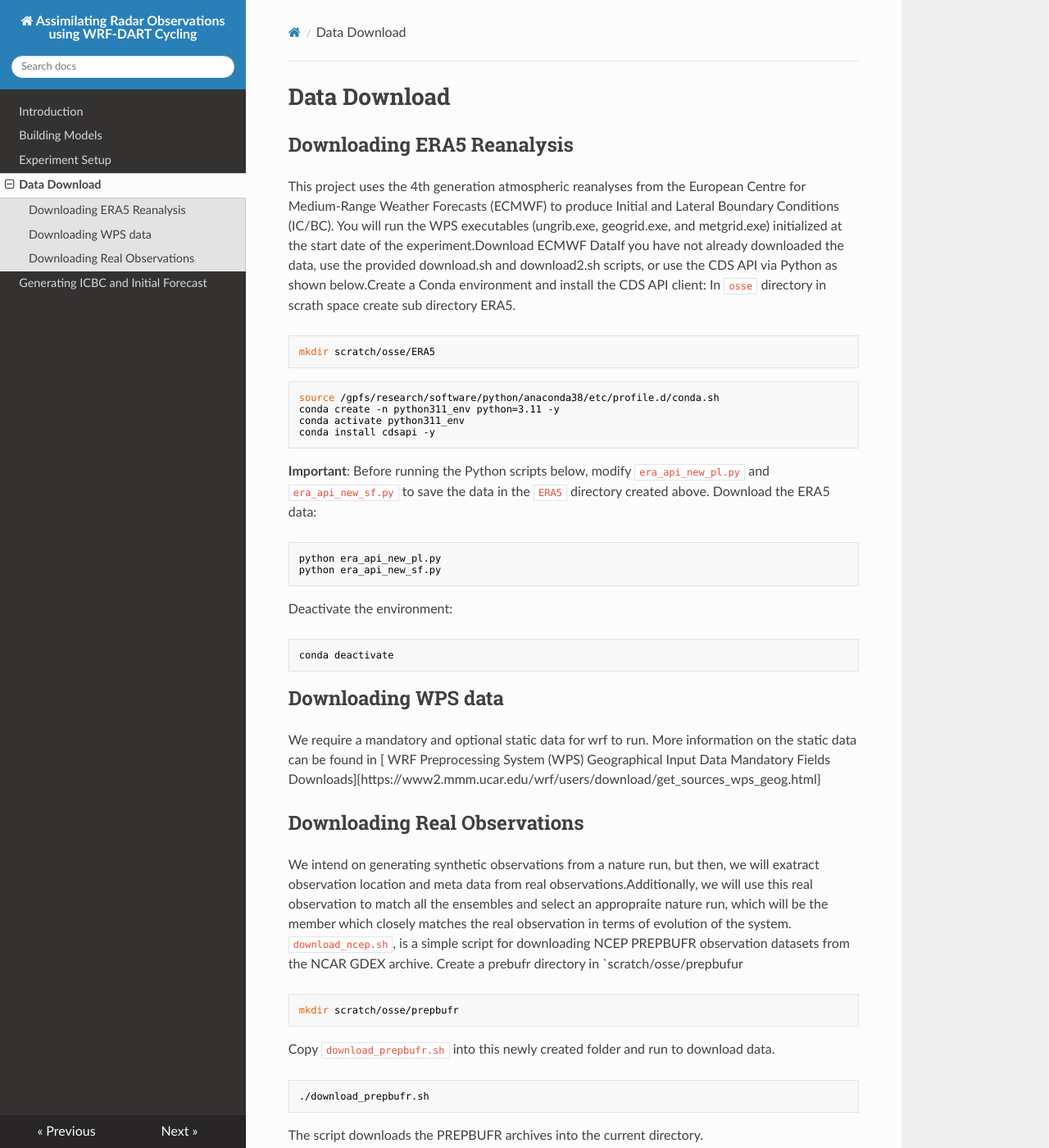
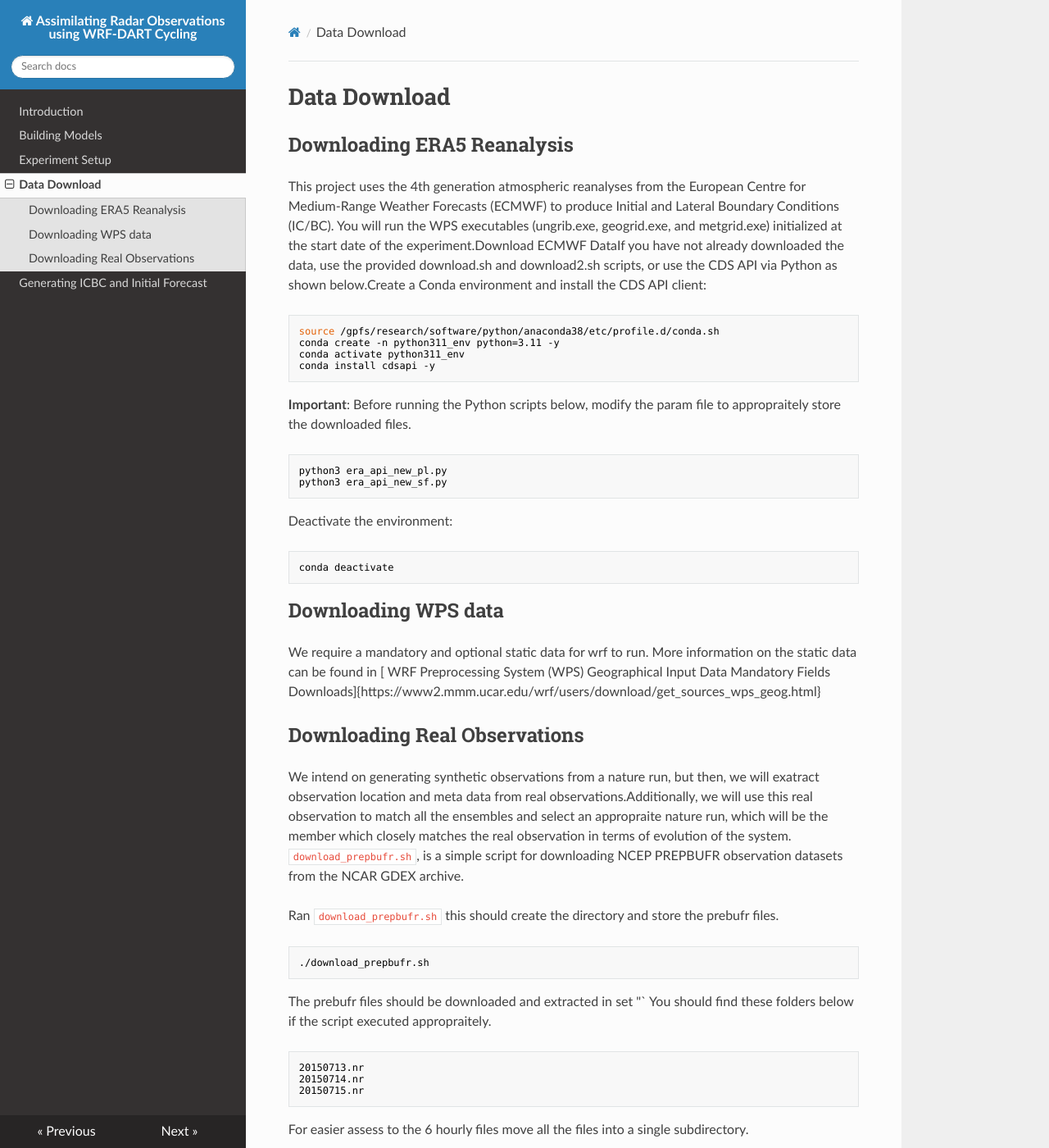
Before and after one commit to stephen-asare/WRF-DART-CYCLING, an MkDocs documentation site: the page built from docs/data_download.md, in a window 1280 px wide and 1400 px high. Shown: the whole window at 82% size. Built offline with MkDocs 1.6.1, drawn with Linux system fonts in a browser that asks for light colours; nearby versions of some CDN libraries; some of the changed text lies outside the part shown.

Commit message:
update download script for prebufr file

````diff
--- a/docs/data_download.md
+++ b/docs/data_download.md
@@ -1,22 +1,17 @@
 # Data Download
 ## Downloading ERA5 Reanalysis
 This project uses the 4th generation atmospheric reanalyses from the European Centre for Medium-Range Weather Forecasts (ECMWF) to produce Initial and Lateral Boundary Conditions (IC/BC). You will run the WPS executables (ungrib.exe, geogrid.exe, and metgrid.exe) initialized at the start date of the experiment.Download ECMWF DataIf you have not already downloaded the data, use the provided download.sh and download2.sh scripts, or use the CDS API via Python as shown below.Create a Conda environment and install the CDS API client:
-In `osse` directory in scrath space create sub directory ERA5.
 
-```
-mkdir scratch/osse/ERA5
-```
 ```
 source /gpfs/research/software/python/anaconda38/etc/profile.d/conda.sh
 conda create -n python311_env python=3.11 -y
 conda activate python311_env
 conda install cdsapi -y
 ```
-**Important**: Before running the Python scripts below, modify `era_api_new_pl.py` and `era_api_new_sf.py` to save the data in the `ERA5` directory created above.
-Download the ERA5 data:
+**Important**: Before running the Python scripts below, modify the param file to appropraitely store the downloaded files.
 ```
-python era_api_new_pl.py
-python era_api_new_sf.py
+python3 era_api_new_pl.py
+python3 era_api_new_sf.py
 ```
 Deactivate the environment:
 ```
@@ -30,25 +25,13 @@ WRF Preprocessing System (WPS) Geographical Input Data Mandatory Fields Download
 
 ## Downloading Real Observations
 We intend on generating synthetic observations from a nature run, but then, we will exatract observation location and meta data from real observations.Additionally, we will use this real observation to match all the ensembles and select an appropraite nature run, which will be the member which closely matches the real observation in terms of evolution of the system.
-`download_ncep.sh`, is a simple script for downloading NCEP PREPBUFR observation datasets from the NCAR GDEX archive.
-Create a prebufr directory in `scratch/osse/prepbufur
-```
-mkdir scratch/osse/prepbufr
-```
-Copy `download_prepbufr.sh` into this newly created folder and run to download data.
+`download_prepbufr.sh`, is a simple script for downloading NCEP PREPBUFR observation datasets from the NCAR GDEX archive.
+
+Ran `download_prepbufr.sh` this should create the directory and store the prebufr files.
 ```
 ./download_prepbufr.sh
 ```
-The script downloads the PREPBUFR archives into the current directory.
-
-Extracting the Files
-
-After downloading, extract the archives using:
-```
-tar -xvzf prepbufr.20150713.nr.tar.gz
-tar -xvzf prepbufr.20150714.nr.tar.gz
-tar -xvzf prepbufr.20150715.nr.tar.gz
-```
+The prebufr files should be downloaded and extracted in set "`
 You should find these folders below if the script executed appropraitely.
 ```
 20150713.nr
````
